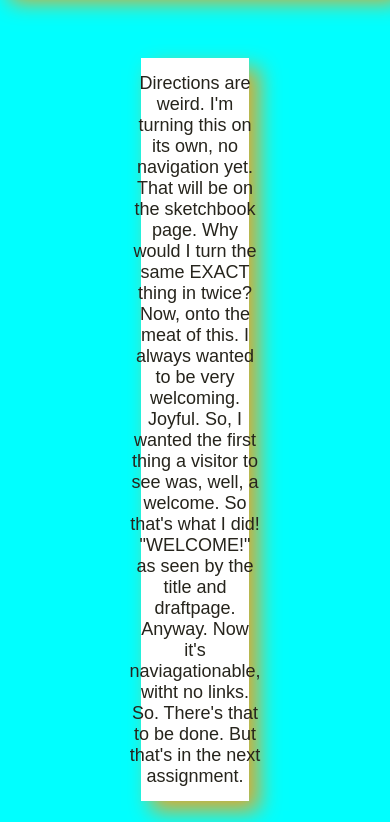
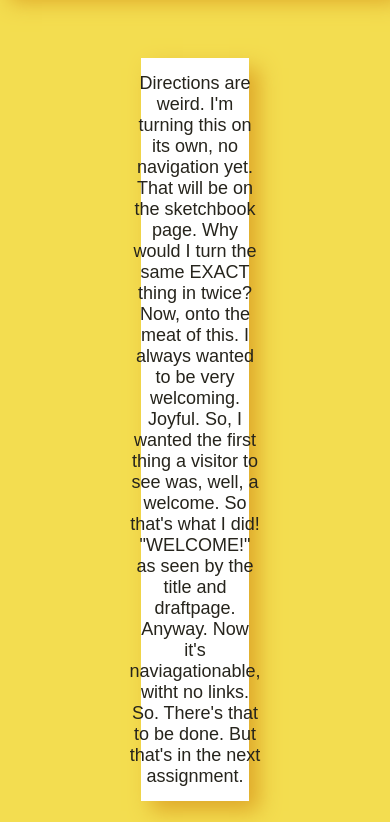
Before and after one commit to Sam-daSam/interactive_sketchysite, a plain HTML site: page index.html in a window 390 px wide. Shown: the part 440-1262 px from the top of the page. Drawn offline with Linux system fonts and the light colour scheme.

Commit message:
oops. nov 17

```diff
--- a/maincss/style.css
+++ b/maincss/style.css
@@ -187,8 +187,6 @@ body {
 
 
 @media (max-width:1000px) {
-        body {
-        background-color: aqua;}
          section{
     display: flex;
     flex-direction: row;
```
